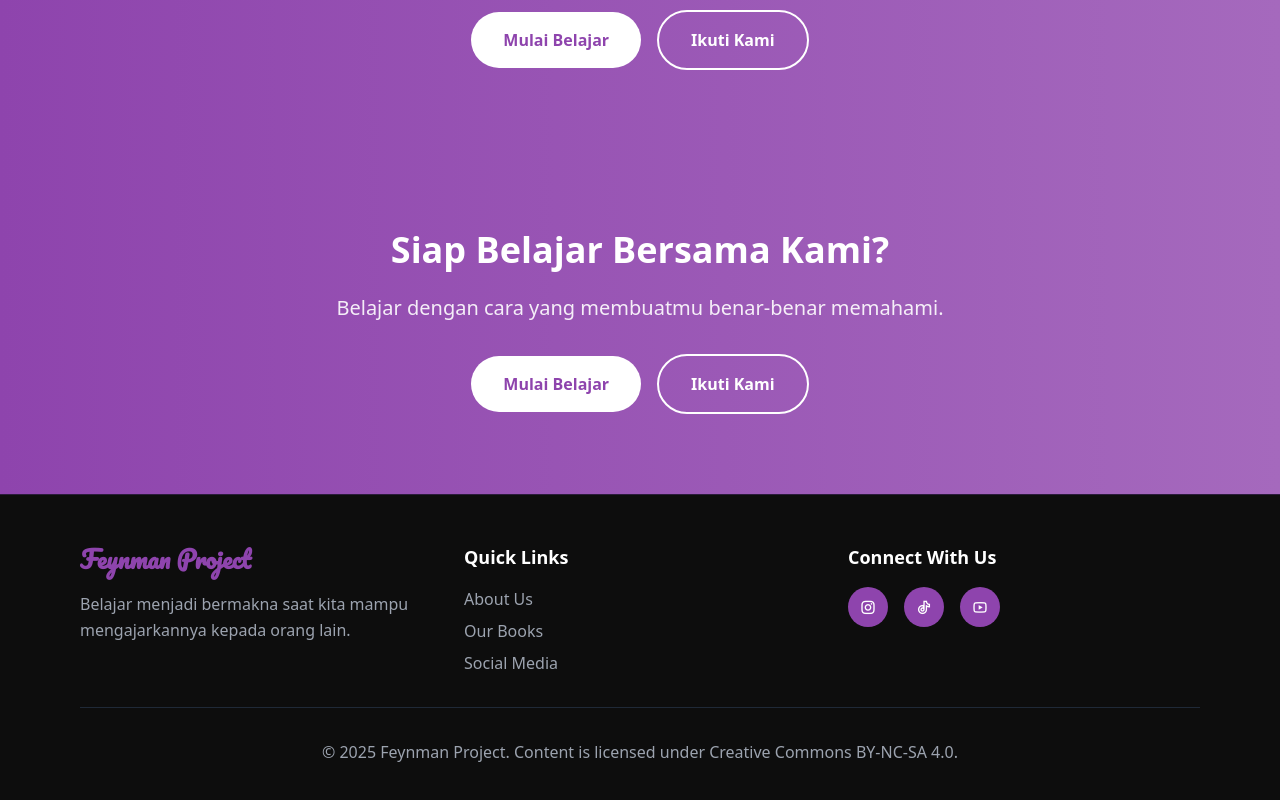
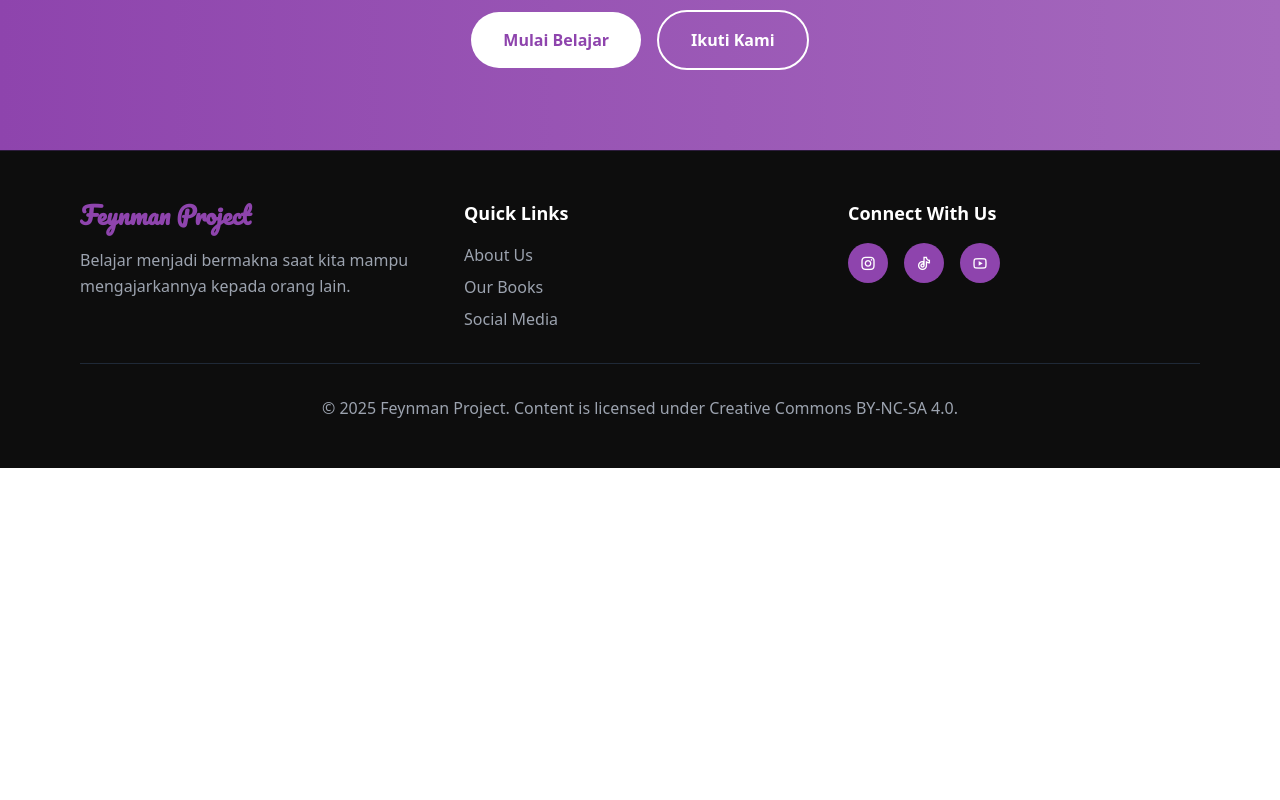
Before and after one commit to FeynmanProject/feynmanproject.github.io, a Next.js app: page / in a window 1280 px wide. Shown: the part 3822-4622 px from the top of the page. After the commit the page ends 4290 px from the top, so only its background shows below. Built offline with nearby package versions, Linux system fonts and the light colour scheme.

Commit message:
Update page.tsx

```diff
--- a/app/page.tsx
+++ b/app/page.tsx
@@ -537,23 +537,6 @@ Kami mengadopsi prinsip belajar yang dikenal sebagai Teknik Feynman, yaitu metod
       </section>
 
 
-      <section className="py-20 bg-gradient-to-r from-[#8E44AD] to-[#A569BD]">
-        <div className="max-w-4xl mx-auto px-4 text-center">
-          <h2 className="text-3xl md:text-4xl font-bold mb-6">Siap Belajar Bersama Kami?</h2>
-          <p className="text-xl mb-8 opacity-90">
-            Belajar dengan cara yang membuatmu benar-benar memahami.
-          </p>
-          <div className="flex flex-col sm:flex-row gap-4 justify-center items-center">
-            <Link href="/books" className="bg-white text-[#8E44AD] px-8 py-4 rounded-full font-semibold hover:bg-gray-100 transition-all duration-300 transform hover:scale-105 cursor-pointer whitespace-nowrap">
-              Mulai Belajar
-            </Link>
-            <Link href="/social" className="border-2 border-white text-white hover:bg-white hover:text-[#8E44AD] px-8 py-4 rounded-full font-semibold transition-all duration-300 cursor-pointer whitespace-nowrap">
-              Ikuti Kami
-            </Link>
-          </div>
-        </div>
-      </section>
-
 
 
       {/* Footer */}
```
